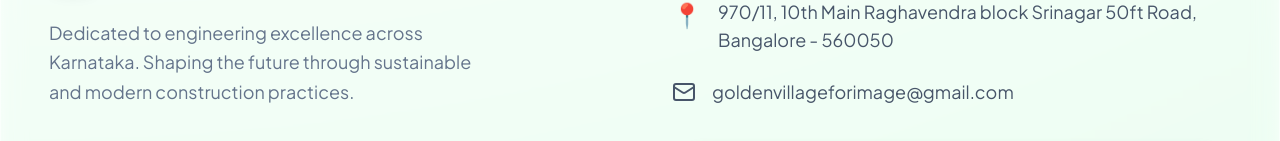
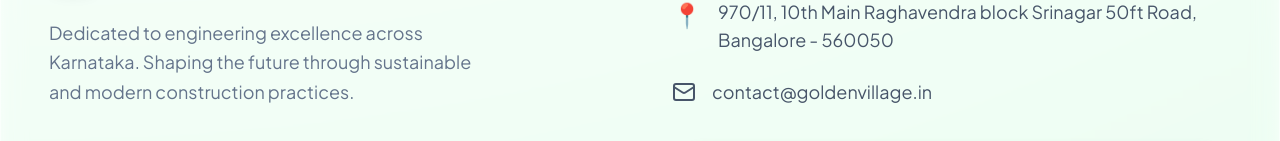
Before and after one commit to timothechauvet/santhosh-website, a SvelteKit app: page / in a window 1280 px wide. Shown: the part 2491-2632 px from the top of the page. Built offline with nearby package versions, Linux system fonts and the light colour scheme.

Commit message:
:sparkles: Change email

```diff
--- a/src/routes/+page.svelte
+++ b/src/routes/+page.svelte
@@ -844,10 +844,10 @@
           </p>
           <a
             class="flex items-center justify-center md:justify-start gap-4 text-slate-600 hover:text-aero-green text-lg group"
-            href="mailto:goldenvillageforimage@gmail.com"
+            href="mailto:contact@goldenvillage.in"
           >
             <Mail class="w-6 h-6 group-hover:scale-110 transition-transform" />
-            <span>goldenvillageforimage@gmail.com</span>
+            <span>contact@goldenvillage.in</span>
           </a>
           <div class="pt-4">
             <a
```
